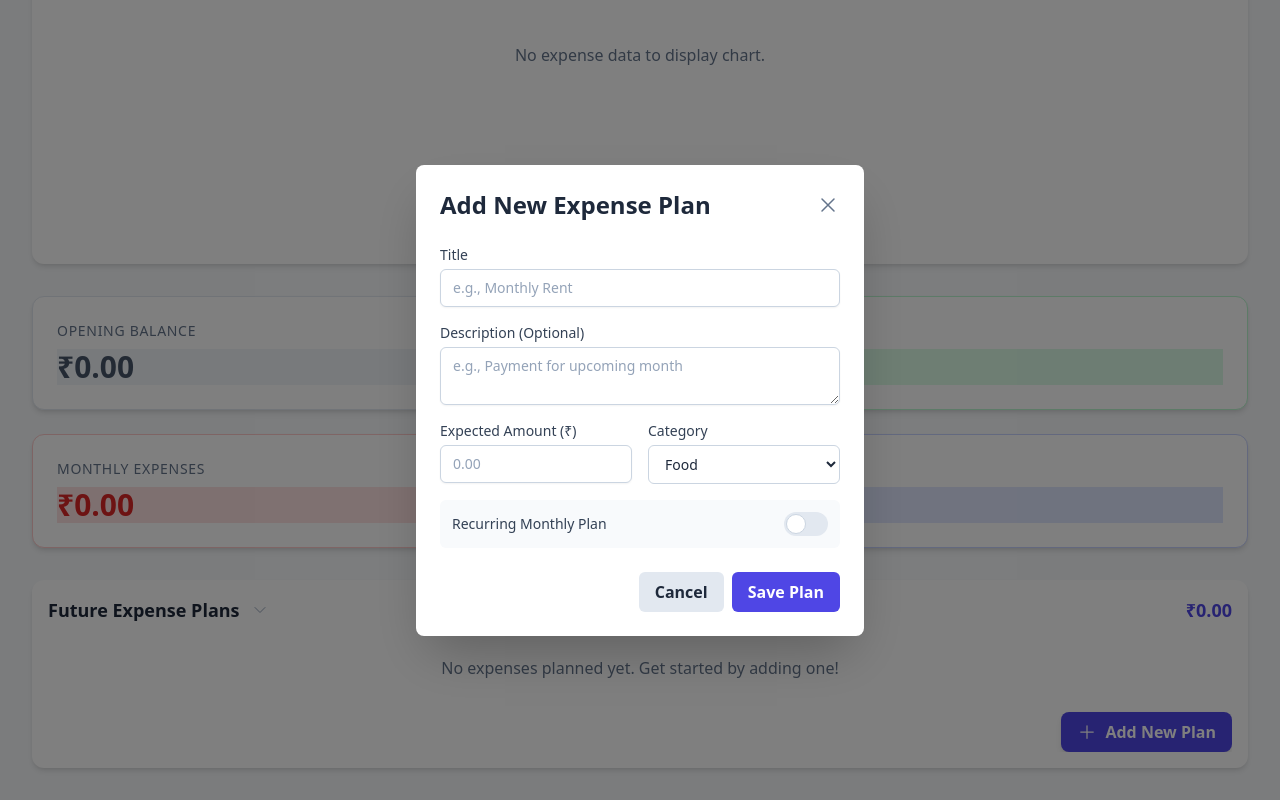
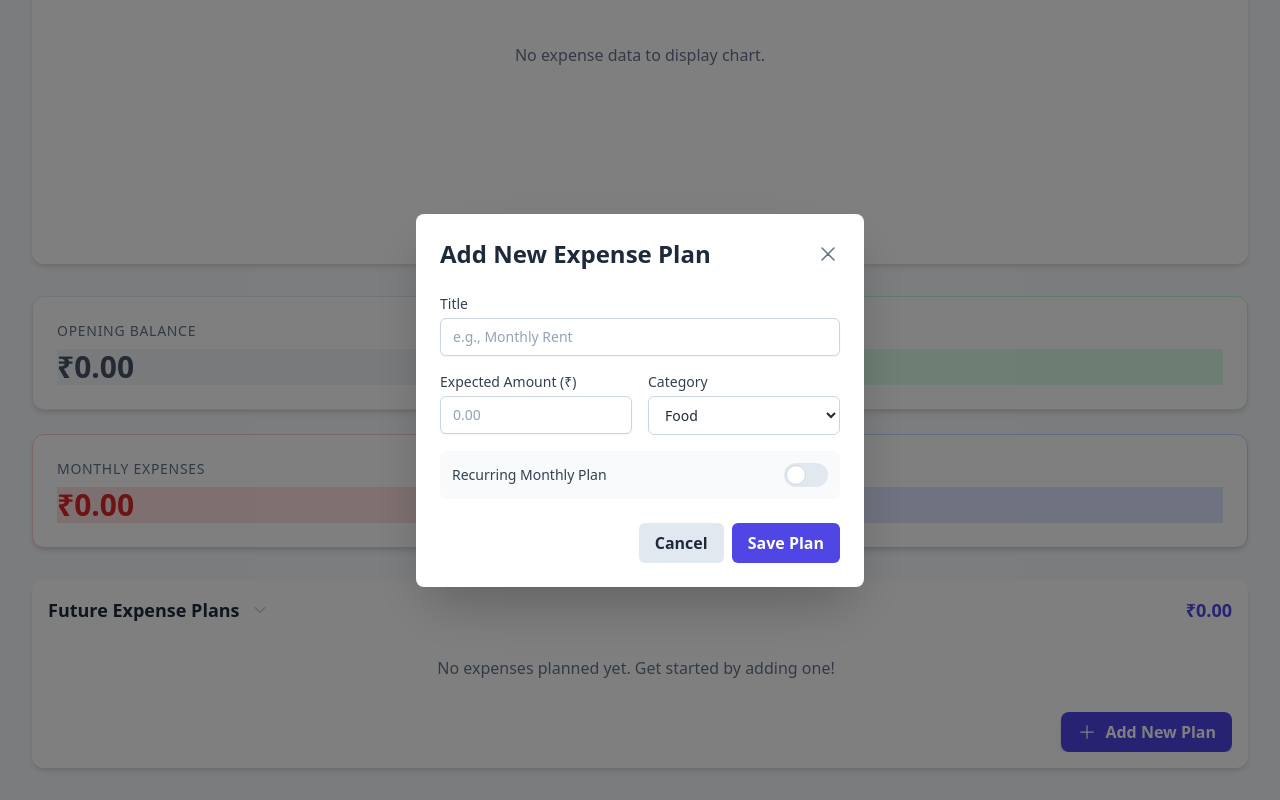
Before and after one commit to GunnalaRajesh/MyExpenseTracker, a React (Vite) app: page / in a window 1280 px wide. Both pictures are taken after a click on the button "Add New Plan". Shown: the part 506-1306 px from the top of the page. Built offline with nearby package versions, Linux system fonts and the light colour scheme.

Commit message:
removed description component

```diff
--- a/components/NextMonthExpensePlan.tsx
+++ b/components/NextMonthExpensePlan.tsx
@@ -56,7 +56,8 @@ const NextMonthExpensePlan: React.FC<NextMonthExpensePlanProps> = ({ plannedExpe
                 </span>
             </div>
 
-            <div className={`transition-all duration-500 ease-in-out overflow-hidden ${isExpanded ? 'max-h-screen mt-4' : 'max-h-0'}`}>
+            <div className={`transition-all duration-500 ease-in-out overflow-hidden flex flex-col ${isExpanded ? 'max-h-[60vh] mt-4' : 'max-h-0'}`}>
+                <div className="flex-auto overflow-y-auto pr-2">
                     {plannedExpenses.length > 0 ? (
                         <ul className="divide-y divide-slate-200 dark:divide-slate-700">
                             {plannedExpenses.map(plan => (
@@ -66,8 +67,9 @@ const NextMonthExpensePlan: React.FC<NextMonthExpensePlanProps> = ({ plannedExpe
                     ) : (
                         <p className="text-center text-slate-500 dark:text-slate-400 py-4">No expenses planned yet. Get started by adding one!</p>
                     )}
+                </div>
 
-                <div className="mt-4 flex justify-end">
+                <div className="flex-shrink-0 mt-4 flex justify-end">
                     <button
                         onClick={onAddPlan}
                         className="flex items-center gap-2 bg-indigo-600 text-white font-semibold py-2 px-4 rounded-lg shadow-md hover:bg-indigo-700 transition-all duration-200"
--- a/components/NextMonthExpensePlanForm.tsx
+++ b/components/NextMonthExpensePlanForm.tsx
@@ -14,7 +14,6 @@ interface NextMonthExpensePlanFormProps {
 
 const NextMonthExpensePlanForm: React.FC<NextMonthExpensePlanFormProps> = ({ isOpen, onClose, addPlannedExpense, currentDate }) => {
   const [title, setTitle] = useState('');
-  const [description, setDescription] = useState('');
   const [amount, setAmount] = useState('');
   const [category, setCategory] = useState<Category>(EXPENSE_CATEGORIES[0]);
   const [isRecurring, setIsRecurring] = useState(false);
@@ -22,7 +21,6 @@ const NextMonthExpensePlanForm: React.FC<NextMonthExpensePlanFormProps> = ({ isO
 
   const resetForm = () => {
     setTitle('');
-    setDescription('');
     setAmount('');
     setCategory(EXPENSE_CATEGORIES[0]);
     setIsRecurring(false);
@@ -55,7 +53,6 @@ const NextMonthExpensePlanForm: React.FC<NextMonthExpensePlanFormProps> = ({ isO
 
     addPlannedExpense({
       title,
-      description,
       amount: parseFloat(amount),
       category,
       isRecurring,
@@ -82,10 +79,6 @@ const NextMonthExpensePlanForm: React.FC<NextMonthExpensePlanFormProps> = ({ isO
             <label htmlFor="plan-title" className="block text-sm font-medium text-slate-700 dark:text-slate-300">Title</label>
             <input id="plan-title" type="text" value={title} onChange={(e) => setTitle(e.target.value)} placeholder="e.g., Monthly Rent" required className="mt-1 block w-full px-3 py-2 bg-white dark:bg-slate-700 border border-slate-300 dark:border-slate-600 rounded-md shadow-sm placeholder-slate-400 focus:outline-none focus:ring-indigo-500 focus:border-indigo-500 sm:text-sm text-slate-800 dark:text-slate-200" />
             {errors.title && <p className="text-red-500 text-xs mt-1">{errors.title}</p>}
-          </div>
-          <div>
-            <label htmlFor="plan-desc" className="block text-sm font-medium text-slate-700 dark:text-slate-300">Description (Optional)</label>
-            <textarea id="plan-desc" value={description} onChange={(e) => setDescription(e.target.value)} placeholder="e.g., Payment for upcoming month" rows={2} className="mt-1 block w-full px-3 py-2 bg-white dark:bg-slate-700 border border-slate-300 dark:border-slate-600 rounded-md shadow-sm placeholder-slate-400 focus:outline-none focus:ring-indigo-500 focus:border-indigo-500 sm:text-sm text-slate-800 dark:text-slate-200" />
           </div>
           <div className="grid grid-cols-2 gap-4">
             <div>
```
Lines whose indentation alone changed are shown as unchanged.
